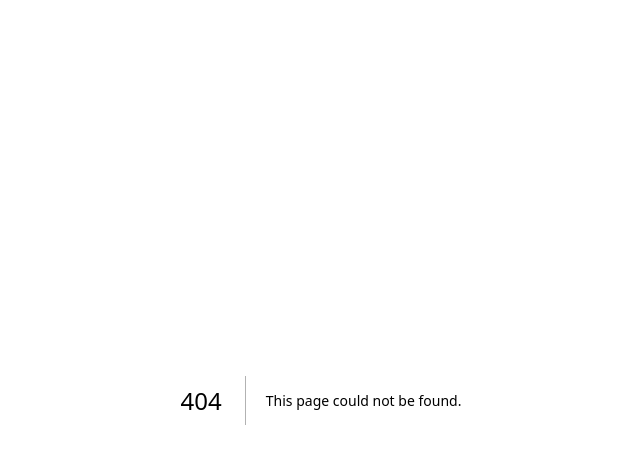
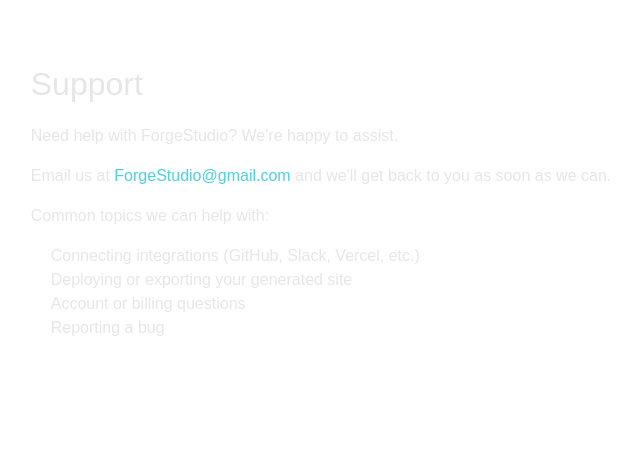
Before and after one commit to gt340/ForgeStudio-, a Next.js app: page /support in a window 1280 px wide. Before the commit this address had no page. Shown: the top 464 px of the page, without its empty margins (319-960 px from the left). Built offline with nearby package versions, Linux system fonts and the light colour scheme.

Commit message:
Create page.tsx

```diff
--- /dev/null
+++ b/app/support/page.tsx
@@ -0,0 +1,26 @@
+export default function SupportPage() {
+  return (
+    <div style={{ maxWidth: 640, margin: "0 auto", padding: "60px 20px", color: "#e6e6e6" }}>
+      <h1 style={{ fontSize: "2rem", marginBottom: 16 }}>Support</h1>
+      <p style={{ marginBottom: 16 }}>
+        Need help with ForgeStudio? We're happy to assist.
+      </p>
+      <p style={{ marginBottom: 16 }}>
+        Email us at{" "}
+        <a href="mailto:ForgeStudio@gmail.com" style={{ color: "#4dd0e1" }}>
+          ForgeStudio@gmail.com
+        </a>{" "}
+        and we'll get back to you as soon as we can.
+      </p>
+      <p style={{ marginBottom: 16 }}>
+        Common topics we can help with:
+      </p>
+      <ul style={{ marginBottom: 16, paddingLeft: 20 }}>
+        <li>Connecting integrations (GitHub, Slack, Vercel, etc.)</li>
+        <li>Deploying or exporting your generated site</li>
+        <li>Account or billing questions</li>
+        <li>Reporting a bug</li>
+      </ul>
+    </div>
+  );
+      }
```
